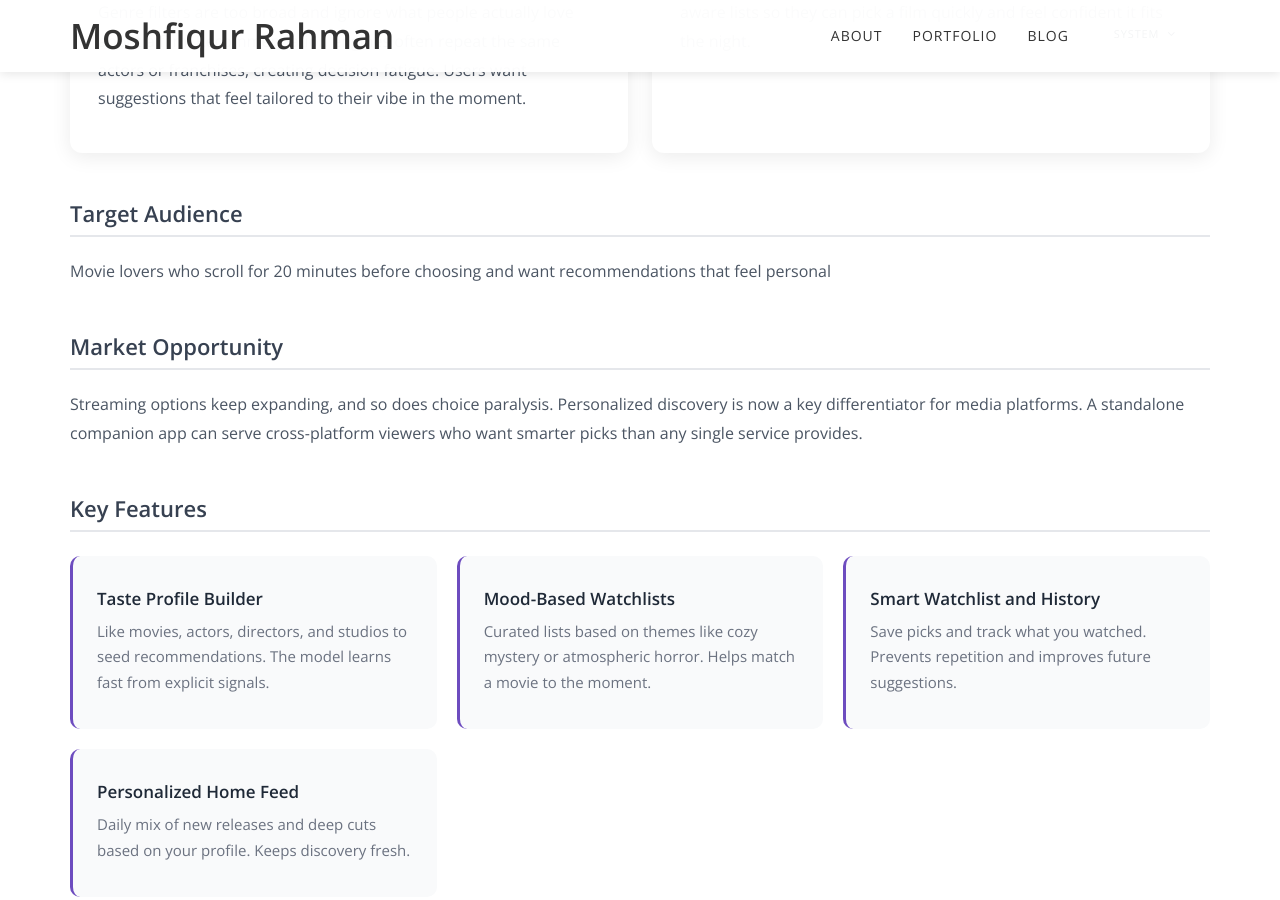
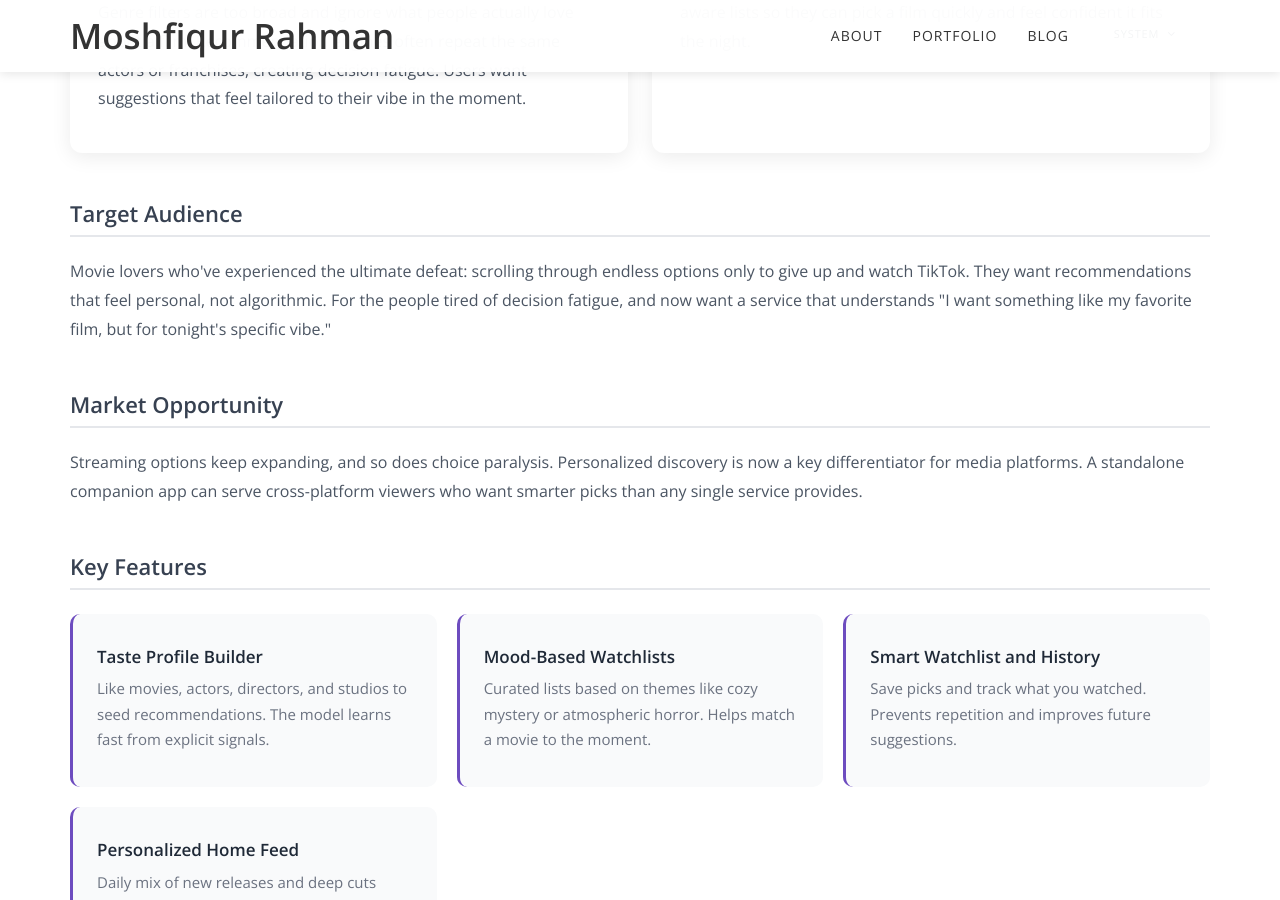
Before and after one commit to moshfiqur/moshfiqur.github.io, a Jekyll site: the page built from portfolio/cinemated/index.html, in a window 1280 px wide and 900 px high, scrolled down 1506 px. Built offline with Jekyll 4.4.1, drawn with Linux system fonts in a browser that asks for light colours.

Commit message:
Fine tuned project page

```diff
--- a/_data/projects/cinemated.yml
+++ b/_data/projects/cinemated.yml
@@ -14,7 +14,8 @@ headline: Find movies that actually match your mood
 tagline: Cinemated learns your taste and serves watchlists you will actually finish.
 
 # Target audience
-target_user: Movie lovers who scroll for 20 minutes before choosing and want recommendations that feel personal
+target_user: |
+  Movie lovers who've experienced the ultimate defeat: scrolling through endless options only to give up and watch TikTok. They want recommendations that feel personal, not algorithmic. For the people tired of decision fatigue, and now want a service that understands "I want something like my favorite film, but for tonight's specific vibe."
 
 # Problem statement
 the_problem: |
```
